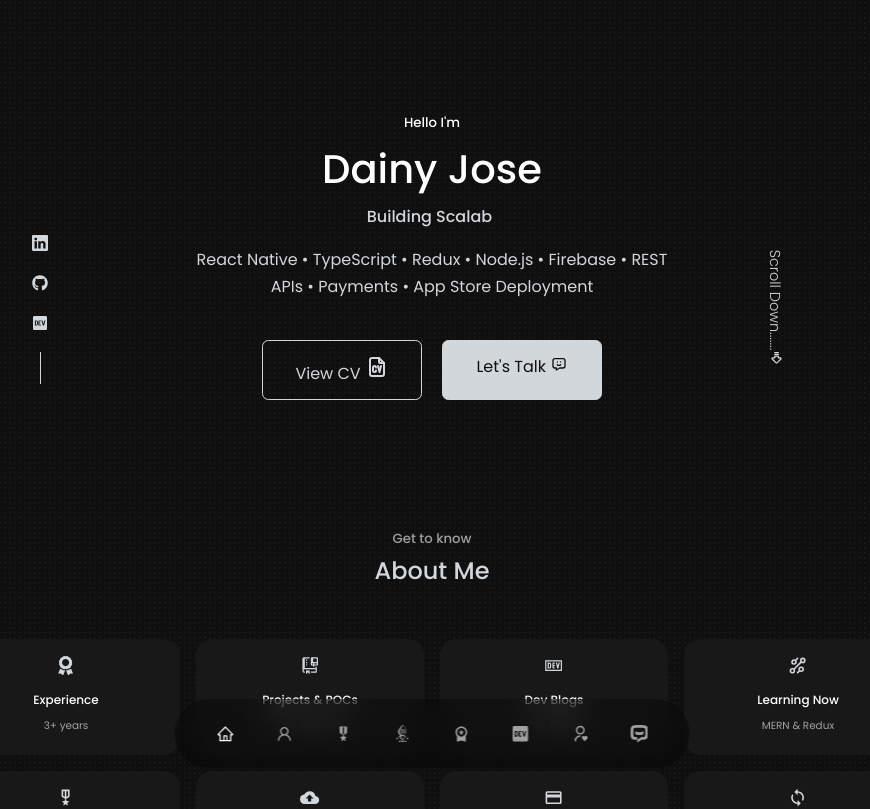
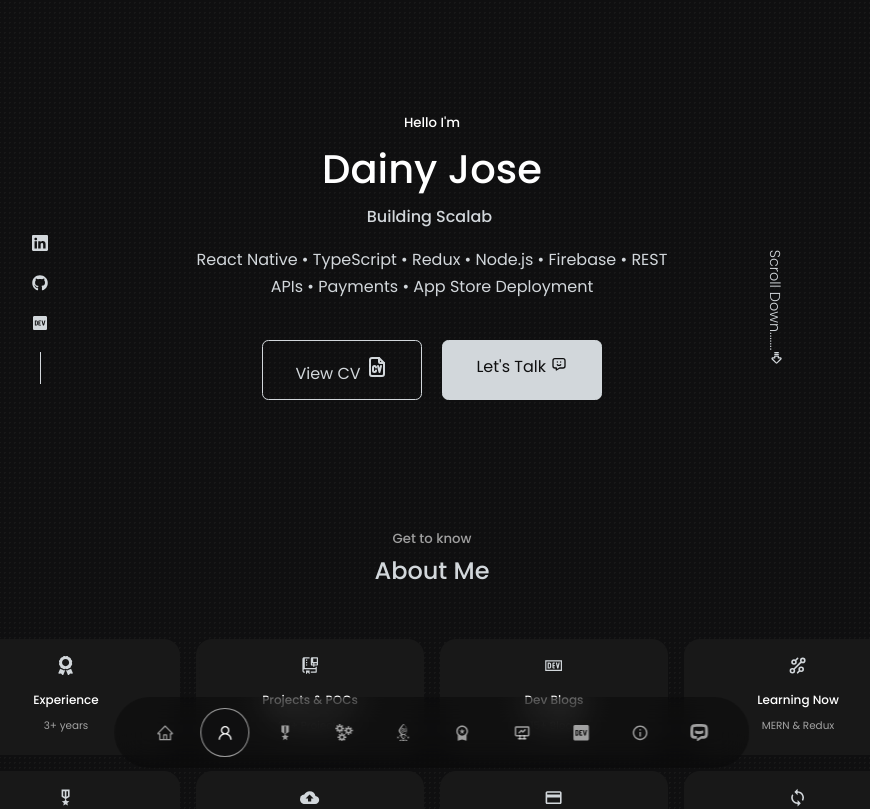
Before and after one commit to dainyjose/my-portfolio, a React (Vite) app: page / in a window 1280 px wide. Shown: the top 809 px of the page, without its empty margins (208-1078 px from the left). Built offline with nearby package versions, Linux system fonts and the light colour scheme.

Commit message:
feat: update bottom bar with new section

```diff
--- a/src/components/BottomBar/BottomBar.tsx
+++ b/src/components/BottomBar/BottomBar.tsx
@@ -1,83 +1,66 @@
-import { useState } from "react";
-import { AiOutlineHome } from "react-icons/ai";
-import { AiOutlineUser } from "react-icons/ai";
-import { RiUserHeartLine } from "react-icons/ri";
-import { MdMilitaryTech, MdWorkspacePremium } from "react-icons/md";
-import { SiChatbot, SiCodeproject } from "react-icons/si";
+import { useEffect, useState } from "react";
+import { AiOutlineHome, AiOutlineUser } from "react-icons/ai";
+
+import {
+  MdMilitaryTech,
+  MdWorkspacePremium,
+  MdInfoOutline,
+} from "react-icons/md";
+import { SiCodeproject, SiChatbot } from "react-icons/si";
 import { FaDev } from "react-icons/fa";
+import { GrServices } from "react-icons/gr";
+import { TbDeviceAnalytics } from "react-icons/tb";
+
 import "./bottomBar.css";
 
 const BottomBar = () => {
   const [activeNav, setActiveNav] = useState("#home");
+
+  const navItems = [
+    { id: "#home", icon: <AiOutlineHome />, label: "Home" },
+    { id: "#about", icon: <AiOutlineUser />, label: "About" },
+    { id: "#tech_skill", icon: <MdMilitaryTech />, label: "Skills" },
+    { id: "#services", icon: <GrServices />, label: "Services" },
+    { id: "#portfolio", icon: <SiCodeproject />, label: "Work" },
+    { id: "#experience", icon: <MdWorkspacePremium />, label: "Experience" },
+    { id: "#work", icon: <TbDeviceAnalytics />, label: "Approach" },
+    { id: "#blogs", icon: <FaDev />, label: "Blogs" },
+    { id: "#extra-info", icon: <MdInfoOutline />, label: "More" },
+    { id: "#contact", icon: <SiChatbot />, label: "Contact" },
+  ];
+  useEffect(() => {
+    const sections = document.querySelectorAll("section[id]");
+
+    const observer = new IntersectionObserver(
+      (entries) => {
+        entries.forEach((entry) => {
+          if (entry.isIntersecting) {
+            setActiveNav(`#${entry.target.id}`);
+          }
+        });
+      },
+      {
+        threshold: 0.6, // 60% visible = active
+      },
+    );
+
+    sections.forEach((section) => observer.observe(section));
+
+    return () => observer.disconnect();
+  }, []);
   return (
-    <nav>
-      <a
-        href="#home"
-        onClick={() => setActiveNav("#home")}
-        className={activeNav === "#home" ? "active" : ""}
-      >
-        <AiOutlineHome />
-        <span className="nav-text">Home</span>
-      </a>
-      <a
-        href="#about"
-        onClick={() => setActiveNav("#about")}
-        className={activeNav === "#about" ? "active" : ""}
-      >
-        <AiOutlineUser />
-        <span className="nav-text">About</span>
-      </a>
-
-      <a
-        href="#tech_skill"
-        onClick={() => setActiveNav("#tech_skill")}
-        className={activeNav === "#tech_skill" ? "active" : ""}
-      >
-        <MdMilitaryTech />
-        <span className="nav-text">Skills</span>
-      </a>
-      <a
-        href="#portfolio"
-        onClick={() => setActiveNav("#portfolio")}
-        className={activeNav === "#portfolio" ? "active" : ""}
-      >
-        <SiCodeproject />
-        <span className="nav-text">Portfolio</span>
-      </a>
-
-      <a
-        href="#experience"
-        onClick={() => setActiveNav("#experience")}
-        className={activeNav === "#experience" ? "active" : ""}
-      >
-        <MdWorkspacePremium />
-        <span className="nav-text">Experience</span>
-      </a>
-      <a
-        href="#blogs"
-        onClick={() => setActiveNav("#blogs")}
-        className={activeNav === "#blogs" ? "active" : ""}
-      >
-        <FaDev />
-        <span className="nav-text">Blogs</span>
-      </a>
-
-      <a
-        href="#extra-info"
-        onClick={() => setActiveNav("#extra-info")}
-        className={activeNav === "#extra-info" ? "active" : ""}
-      >
-        <RiUserHeartLine />
-        <span className="nav-text">More</span>
-      </a>
-      <a
-        href="#contact"
-        onClick={() => setActiveNav("#contact")}
-        className={activeNav === "#contact" ? "active" : ""}
-      >
-        <SiChatbot />
-        <span className="nav-text">Contact</span>
-      </a>
+    <nav className="bottom-nav">
+      {navItems.map((item) => (
+        <a
+          key={item.id}
+          href={item.id}
+          onClick={() => setActiveNav(item.id)}
+          className={activeNav === item.id ? "active" : ""}
+        >
+          {item.icon}
+          <span className="nav-text">{item.label}</span>
+        </a>
+      ))}
     </nav>
   );
 };
--- a/src/components/BottomBar/bottomBar.css
+++ b/src/components/BottomBar/bottomBar.css
@@ -52,6 +52,7 @@ nav a:hover {
 nav a.active {
   background: var(--color-bg);
   color: var(--color-white);
+  border: 0.1px solid var(--color-light);
 }
 
 @media screen and (max-width: 600px) {
```
